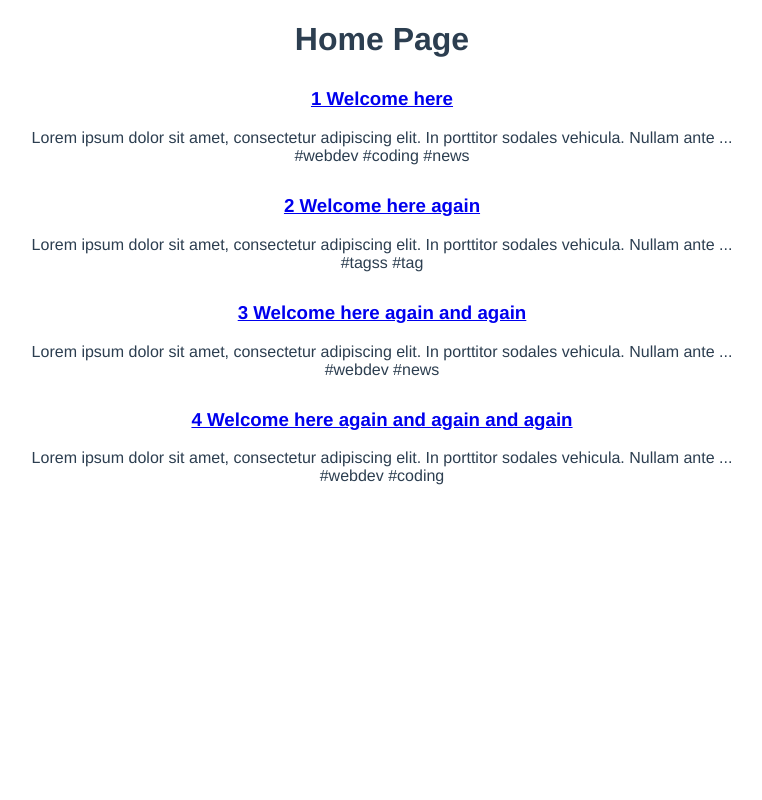
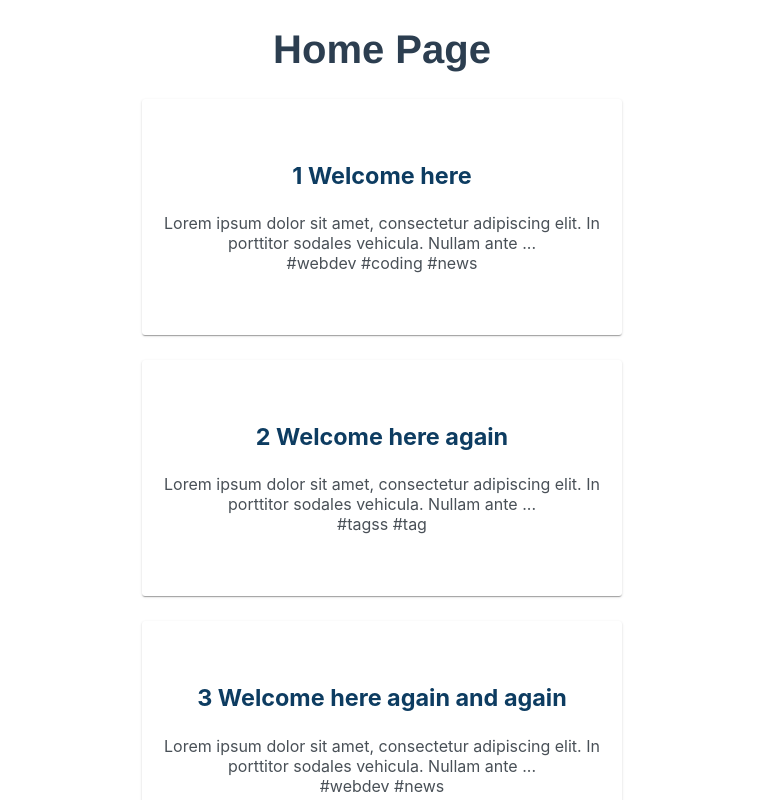
Before and after one commit to TerezzaB/VUE_Blog, a Vue app: page / in a window 1280 px wide. Shown: the top 800 px of the page, without its empty margins (258-1020 px from the left). Built offline with nearby package versions, Linux system fonts and the light colour scheme; data requests are answered from the project's data file.

Commit message:
6th commit

```diff
--- a/package.json
+++ b/package.json
@@ -9,6 +9,7 @@
   "dependencies": {
     "core-js": "^3.8.3",
     "json-server": "^0.17.4",
+    "primevue": "^3.42.0",
     "vue": "^3.2.13",
     "vue-router": "^4.0.3"
   },
--- a/src/components/PostList.vue
+++ b/src/components/PostList.vue
@@ -1,8 +1,10 @@
 <template>
-    <div class="post-list">
-        <div v-for="post in posts" :key="post.id">
-            <SinglePost :post="post"/>
-        </div>
+    <div v-for="post in posts" :key="post.id">
+        <P-Card class="content-card">
+            <template #content>
+                <p><SinglePost :post="post"/></p>
+            </template>
+        </P-Card>
     </div>
 </template>
 
@@ -23,4 +25,6 @@ export default {
 </script>
 
 <style scoped>
+.content-card { width:30em; margin: 25px auto; transition: transform 0.3s ease }
+.content-card:hover { transform: scale(1.02); cursor: pointer; }
 </style>
--- a/src/components/SinglePost.vue
+++ b/src/components/SinglePost.vue
@@ -27,5 +27,5 @@ export default {
 
 
 <style scoped>
-
+.post a { text-decoration: none; color: #0d3c61;  font-size: 20px;}
 </style>
--- a/src/views/HomeView.vue
+++ b/src/views/HomeView.vue
@@ -28,3 +28,7 @@ export default {
   }
 }
 </script>
+
+<style scoped>
+h1 { font-size: 2.5em; }
+</style>
```
Also changed, not shown: src/main.js (+21 -4 lines), 1 other file (tests, documents, lock files or other folders).
